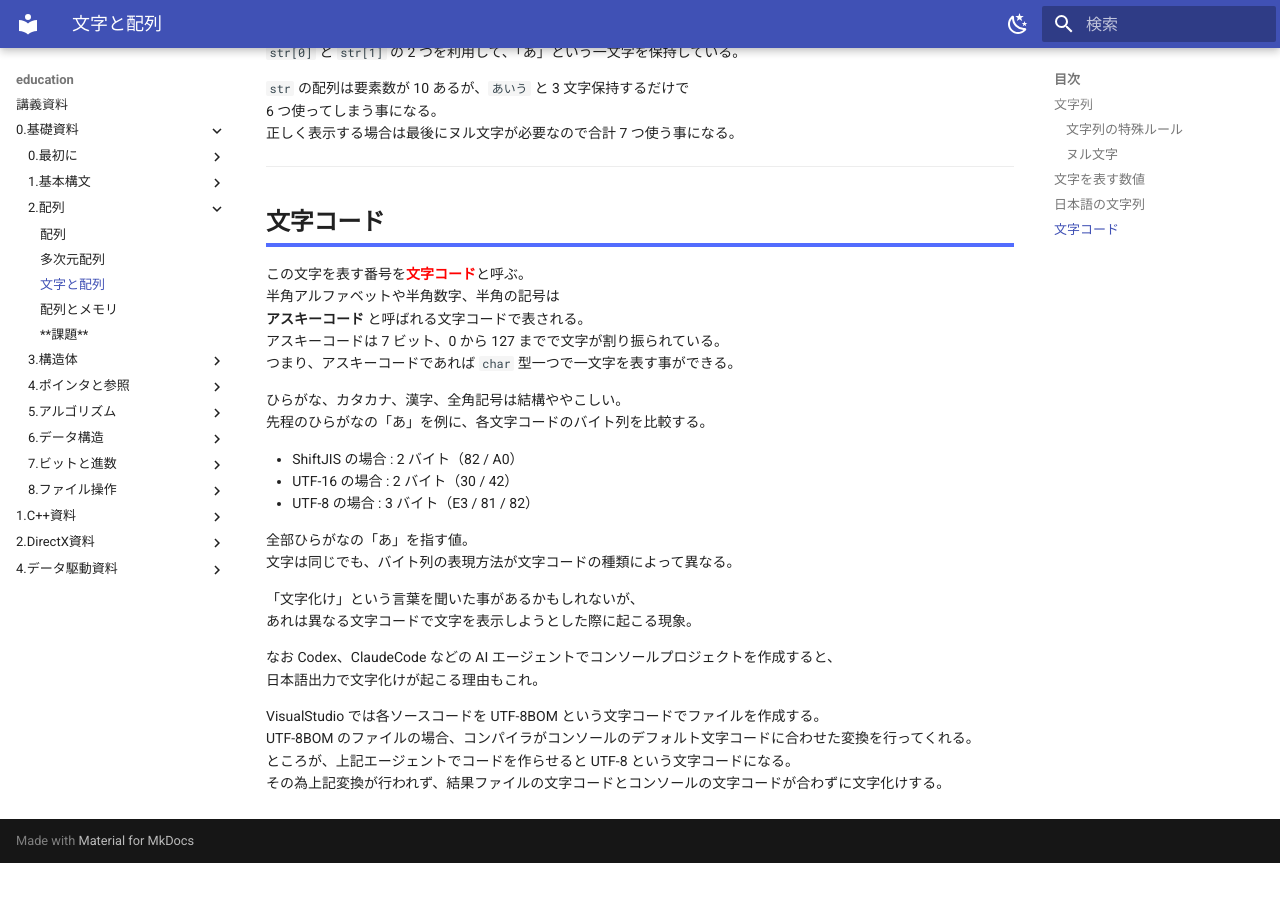
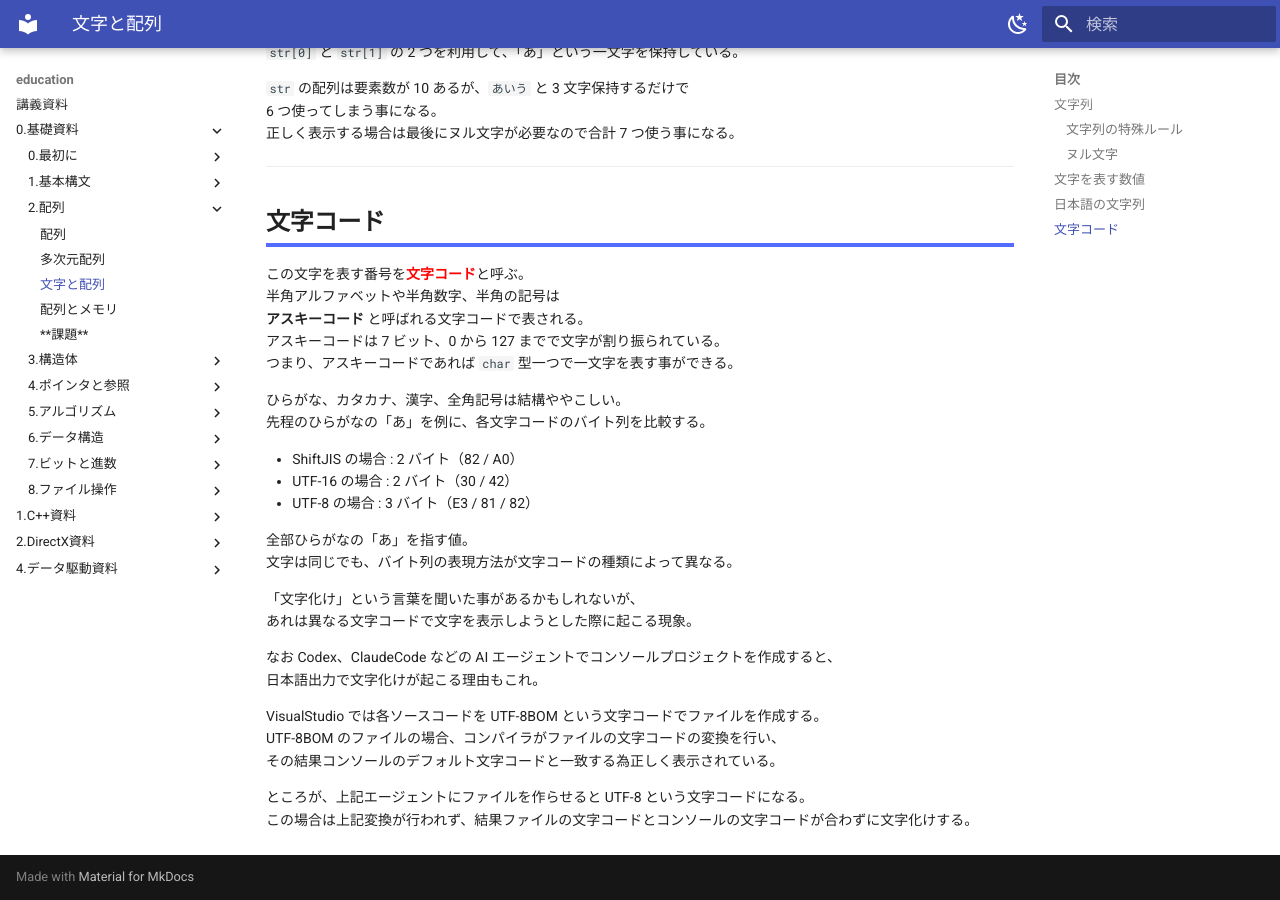
Before and after one commit to yamato-t/education, an MkDocs documentation site: the page built from docs/0.基礎資料/2.配列/2.文字と配列.md, in a window 1280 px wide and 900 px high, scrolled down 3491 px. Built offline with MkDocs 1.6.1 and Material for MkDocs 9.7.7, drawn with Linux system fonts in a browser that asks for light colours; before the commit the page ends 4354 px from its top, so only the background shows below that.

Commit message:
feat ドキュメント更新

```diff
--- a/docs/0.基礎資料/2.配列/2.文字と配列.md
+++ b/docs/0.基礎資料/2.配列/2.文字と配列.md
@@ -218,6 +218,8 @@ printf("%c\n", str[0]);
 日本語出力で文字化けが起こる理由もこれ。
 
 VisualStudio では各ソースコードを UTF-8BOM という文字コードでファイルを作成する。
-UTF-8BOM のファイルの場合、コンパイラがコンソールのデフォルト文字コードに合わせた変換を行ってくれる。
-ところが、上記エージェントでコードを作らせると UTF-8 という文字コードになる。
-その為上記変換が行われず、結果ファイルの文字コードとコンソールの文字コードが合わずに文字化けする。
+UTF-8BOM のファイルの場合、コンパイラがファイルの文字コードの変換を行い、
+その結果コンソールのデフォルト文字コードと一致する為正しく表示されている。
+
+ところが、上記エージェントにファイルを作らせると UTF-8 という文字コードになる。
+この場合は上記変換が行われず、結果ファイルの文字コードとコンソールの文字コードが合わずに文字化けする。
```
